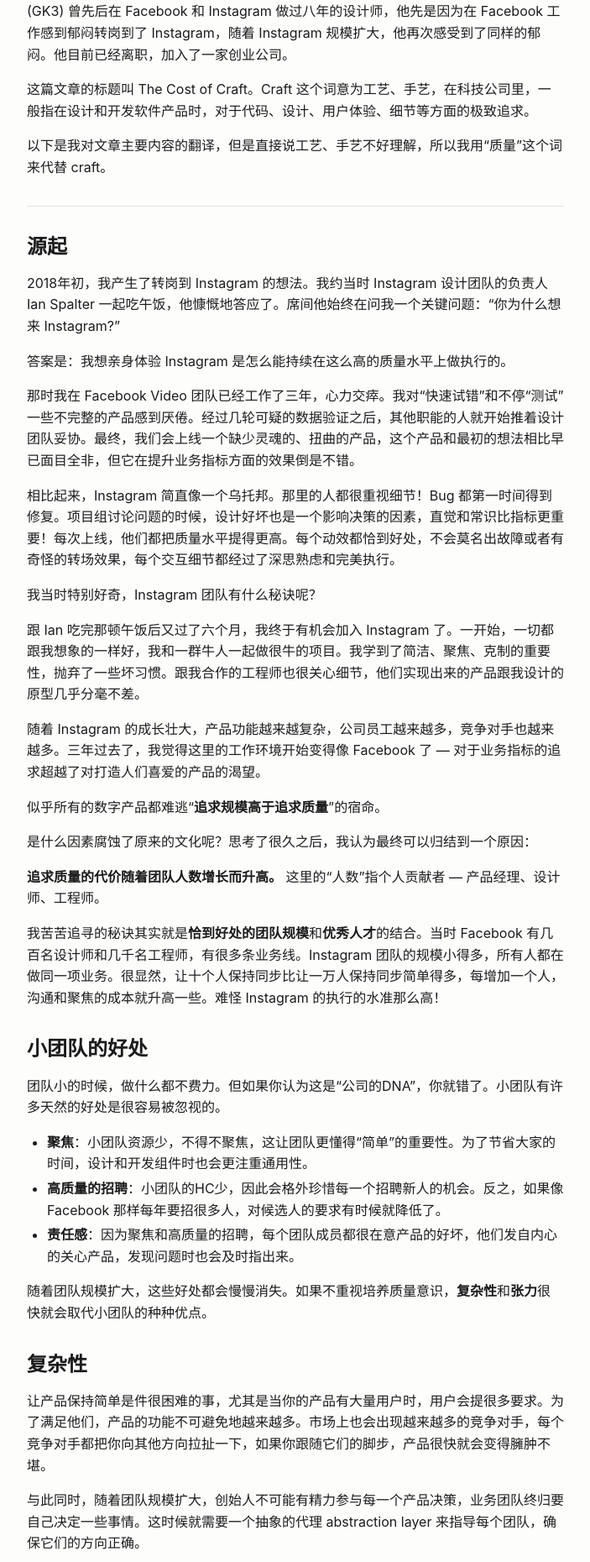
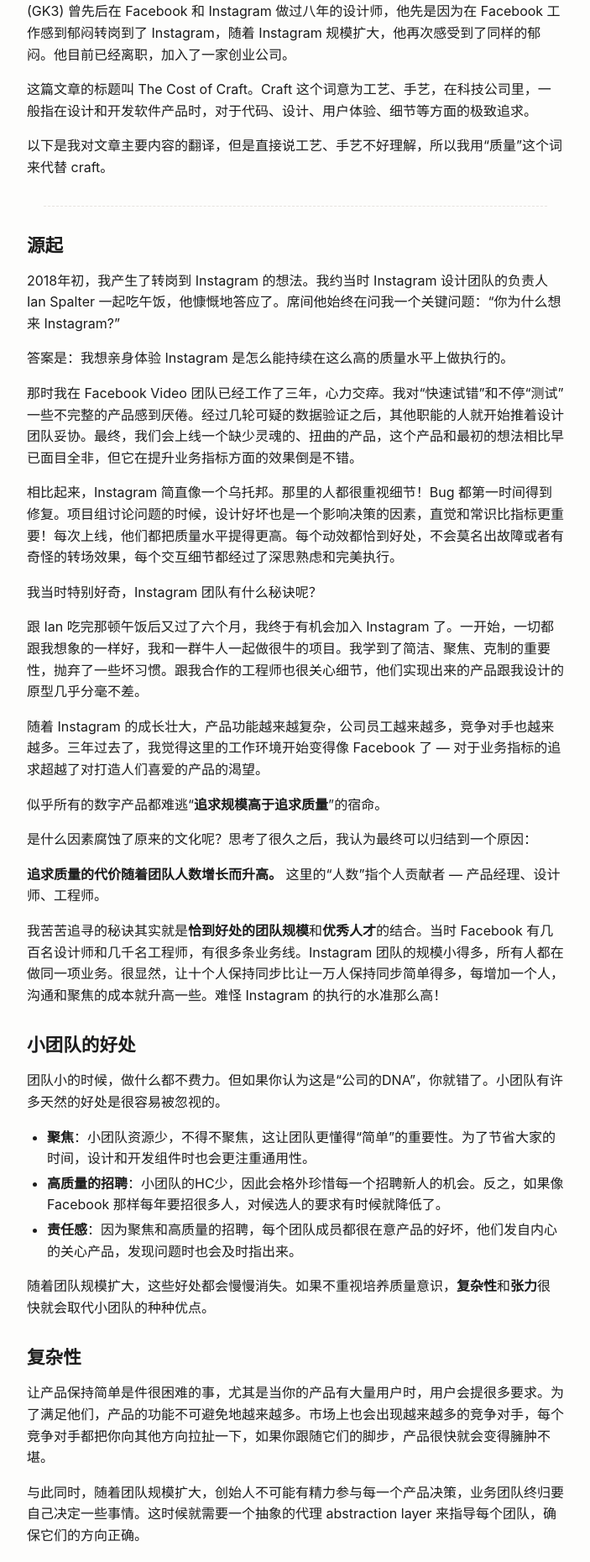
Before and after one commit to lvterry/lvterry.github.io, a Jekyll site: the page built from _posts/2023-03-30-craft.md, in a window 1280 px wide. Shown: the part 352-2212 px from the top of the page at 84% size, without its empty margins (288-991 px from the left). Built offline with Jekyll 4.4.1, drawn with Linux system fonts in a browser that asks for light colours.

Commit message:
Style article hrs; demote in-content H1s to H2

```diff
--- a/_posts/2023-03-30-craft.md
+++ b/_posts/2023-03-30-craft.md
@@ -15,7 +15,7 @@
 
 ---
 
-# 源起
+## 源起
 
 2018年初，我产生了转岗到 Instagram 的想法。我约当时 Instagram 设计团队的负责人 Ian Spalter 一起吃午饭，他慷慨地答应了。席间他始终在问我一个关键问题：“你为什么想来 Instagram?”
 
@@ -40,7 +40,7 @@
 
 我苦苦追寻的秘诀其实就是**恰到好处的团队规模**和**优秀人才**的结合。当时 Facebook 有几百名设计师和几千名工程师，有很多条业务线。Instagram 团队的规模小得多，所有人都在做同一项业务。很显然，让十个人保持同步比让一万人保持同步简单得多，每增加一个人，沟通和聚焦的成本就升高一些。难怪 Instagram 的执行的水准那么高！
 
-# 小团队的好处
+## 小团队的好处
 
 团队小的时候，做什么都不费力。但如果你认为这是“公司的DNA”，你就错了。小团队有许多天然的好处是很容易被忽视的。
 
@@ -50,7 +50,7 @@
 
 随着团队规模扩大，这些好处都会慢慢消失。如果不重视培养质量意识，**复杂性**和**张力**很快就会取代小团队的种种优点。
 
-# 复杂性
+## 复杂性
 
 让产品保持简单是件很困难的事，尤其是当你的产品有大量用户时，用户会提很多要求。为了满足他们，产品的功能不可避免地越来越多。市场上也会出现越来越多的竞争对手，每个竞争对手都把你向其他方向拉扯一下，如果你跟随它们的脚步，产品很快就会变得臃肿不堪。
 
@@ -80,7 +80,7 @@
 
 这样的变化不会一夜之间发生。最开始，可能只是放过了一两个不那么靠谱的需求和几个“临时的修复”。然后你发现，团队开始走捷径，确保在六个月的绩效评估期内能产生足够的“影响力”。技术债越积越多，人们永远都没时间去收拾之前的烂摊子。复杂性开始叠加，带来了不健康的张力 tension。
 
-# 张力
+## 张力
 
 当你的愿景变成“做更多的功能”，你会发现竞争对手也多了起来。它们做的事情可能和你现在的业务有联系，也可能不相关。每个竞争对手都意味着要成立新团队，制定新目标，还有从管理层下达的“不惜一切代价战胜对手”的新指令。
 
@@ -99,7 +99,7 @@
 
 想出一个共同愿景很难，因此管理层有时候会通过调整组织结构和项目分配来暂时缓解问题。但这不是长久之计，如果不改变激励机制，复杂性和张力迟早还会回来。
 
-# 如何改变
+## 如何改变
 
 团队规模变大时，追求质量的代价变高，但是投入更多资源到基础设施层面，保证产品各方面的一致性也是必要的。
 
--- a/assets/css/styles.css
+++ b/assets/css/styles.css
@@ -253,10 +253,11 @@
   padding: 0;
 }
 
-.post-content hr {
+.post-content hr,
+.post-card-body hr {
   border: none;
-  border-top: 1px solid var(--border-color);
-  margin: 2rem 0;
+  border-top: 1px dashed var(--border-color);
+  margin: 2rem 20px;
 }
 
 .post-content ul,
```
Also changed, not shown: _posts/2023-02-12-chatgpt.md (+5 -5 lines), _posts/2023-05-26-llm.md (+5 -5 lines).
